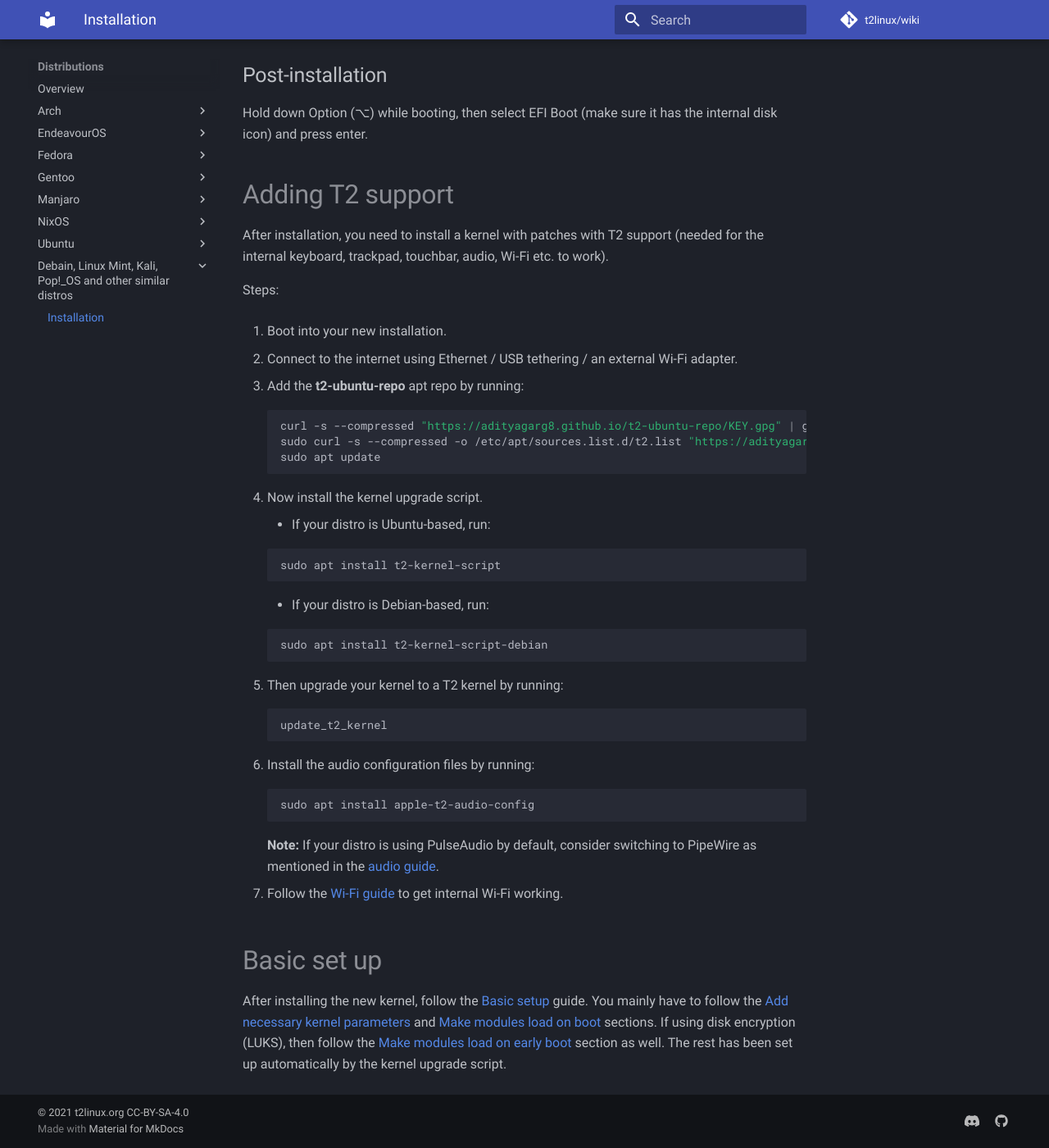
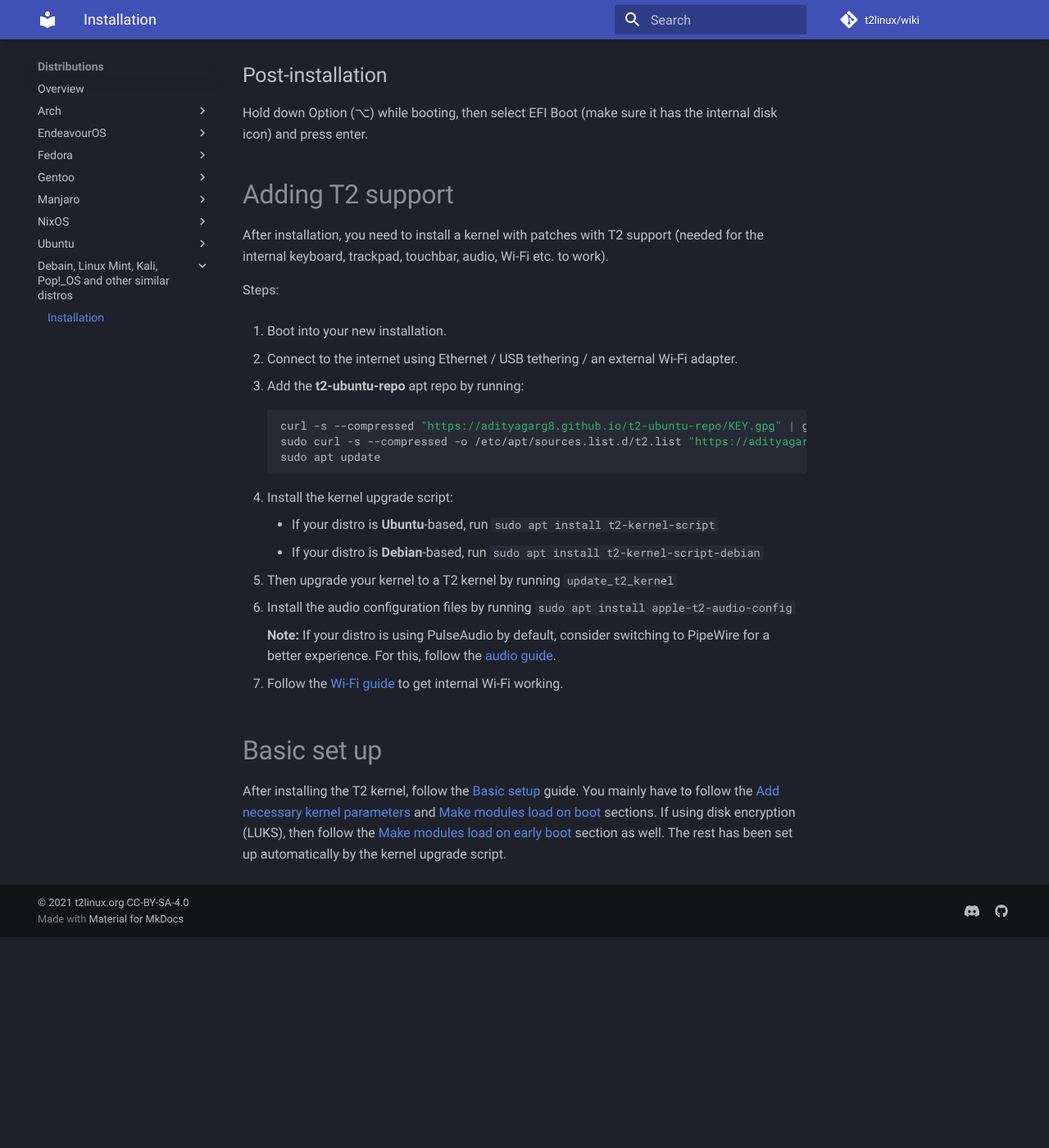
Before and after one commit to t2linux/wiki, an MkDocs documentation site: the page built from docs/distributions/debian/installation.md, in a window 1280 px wide and 1400 px high, scrolled down 2286 px. Shown: the whole window at 82% size. Built offline with MkDocs 1.6.1 and Material for MkDocs 9.7.7, drawn with Linux system fonts in a browser that asks for light colours; comment, search, counter and statistics services are not loaded; after the commit the page ends 3429 px from its top, so only the background shows below that.

Commit message:
Make section more compact

````diff
--- a/docs/distributions/debian/installation.md
+++ b/docs/distributions/debian/installation.md
@@ -85,36 +85,19 @@ Steps:
     sudo apt update
     ```
 
-4. Now install the kernel upgrade script.
+4. Install the kernel upgrade script:
 
-    * If your distro is Ubuntu-based, run:
+    * If your distro is **Ubuntu**-based, run `sudo apt install t2-kernel-script`
+    * If your distro is **Debian**-based, run `sudo apt install t2-kernel-script-debian`
 
-       ```bash
-       sudo apt install t2-kernel-script
-       ```
+5. Then upgrade your kernel to a T2 kernel by running `update_t2_kernel`
 
-    * If your distro is Debian-based, run:
+6. Install the audio configuration files by running `sudo apt install apple-t2-audio-config`
 
-       ```bash
-       sudo apt install t2-kernel-script-debian
-       ```
-
-5. Then upgrade your kernel to a T2 kernel by running:
-
-    ```bash
-    update_t2_kernel
-    ```
-
-6. Install the audio configuration files by running:
-
-    ```bash
-    sudo apt install apple-t2-audio-config
-    ```
-
-    **Note:** If your distro is using PulseAudio by default, consider switching to PipeWire as mentioned in the [audio guide](https://wiki.t2linux.org/guides/audio-config/#audio-configuration-files).
+    **Note:** If your distro is using PulseAudio by default, consider switching to PipeWire for a better experience. For this, follow the [audio guide](https://wiki.t2linux.org/guides/audio-config/#audio-configuration-files).
 
 7. Follow the [Wi-Fi guide](https://wiki.t2linux.org/guides/wifi-bluetooth/) to get internal Wi-Fi working.
 
 # Basic set up
 
-After installing the new kernel, follow the [Basic setup](https://wiki.t2linux.org/guides/postinstall/) guide. You mainly have to follow the [Add necessary kernel parameters](https://wiki.t2linux.org/guides/postinstall/#add-necessary-kernel-paramaters) and [Make modules load on boot](https://wiki.t2linux.org/guides/postinstall/#make-modules-load-on-boot) sections. If using disk encryption (LUKS), then follow the [Make modules load on early boot](https://wiki.t2linux.org/guides/postinstall/#make-modules-load-on-early-boot) section as well. The rest has been set up automatically by the kernel upgrade script.
+After installing the T2 kernel, follow the [Basic setup](https://wiki.t2linux.org/guides/postinstall/) guide. You mainly have to follow the [Add necessary kernel parameters](https://wiki.t2linux.org/guides/postinstall/#add-necessary-kernel-paramaters) and [Make modules load on boot](https://wiki.t2linux.org/guides/postinstall/#make-modules-load-on-boot) sections. If using disk encryption (LUKS), then follow the [Make modules load on early boot](https://wiki.t2linux.org/guides/postinstall/#make-modules-load-on-early-boot) section as well. The rest has been set up automatically by the kernel upgrade script.
````
